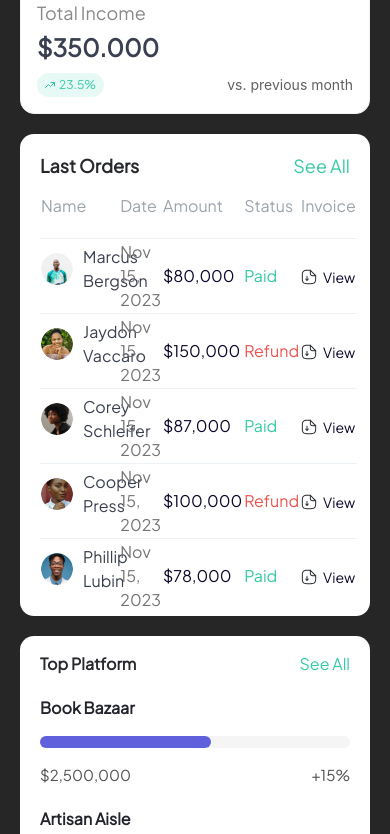
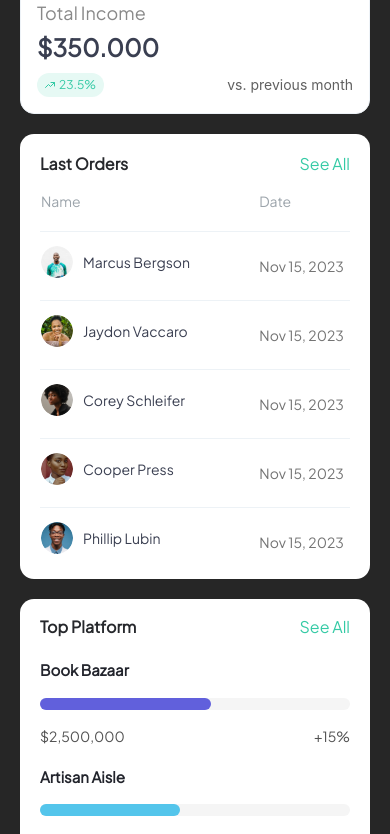
Before and after one commit to icyybee/Geegpay, a Next.js app: page /dashboard in a window 390 px wide. Shown: the part 1080-1914 px from the top of the page. Built offline with nearby package versions, Linux system fonts and the light colour scheme.

Commit message:
responsiveness

```diff
--- a/package.json
+++ b/package.json
@@ -9,7 +9,10 @@
     "lint": "next lint"
   },
   "dependencies": {
+    "@emotion/react": "^11.11.3",
+    "@emotion/styled": "^11.11.0",
     "@headlessui/react": "^1.7.18",
+    "@mui/material": "^5.15.6",
     "antd": "^5.13.2",
     "apexcharts": "^3.45.2",
     "next": "14.1.0",
--- a/src/app/globals.css
+++ b/src/app/globals.css
@@ -7,6 +7,7 @@ body {
   margin: 0;
   background: #262626;
 }
+
 /* APEX CHART STYLING */
 .apexcharts-text tspan {
   font-family: '__Plus_Jakarta_Sans_24adf4' !important;
@@ -18,6 +19,7 @@ body {
 
 .mainbar {
   margin-left: 0px;
+  width: 100%;
   margin-bottom: 30px;
 }
 
@@ -84,3 +86,23 @@ body {
   justify-content: end;
   gap: 12px;
 }
+
+@media (max-width:900px) {
+  .MuiTable-root {
+       width: 1118px !important;
+  }
+}
+
+.table-img img {
+  height: 40px;
+  width: 40px;
+  border-radius: 50%;
+  object-fit: cover;
+}
+
+.table-image img {
+  height: 50px;
+  width: 50px;
+  border-radius: 50%;
+  object-fit: cover;
+}
--- a/src/components/lastorders/LastOrders.tsx
+++ b/src/components/lastorders/LastOrders.tsx
@@ -9,16 +9,18 @@ export default function LastOrders() {
   const [currentDisplay, setCurrentDisplay] = useState<number>(5);
 
   return (
-    <div className={`flex-1 px-5 pt-[18px] pb-[3px] ${isDarkMode ? 'bg-darkcard' : 'bg-white'} h-fit rounded-[14px] border-gray-200 flex flex-col gap-[14px]`}>
+    <div className={`tab:flex-1 w-full px-5 pt-[18px] pb-[3px] ${isDarkMode ? 'bg-darkcard' : 'bg-white'} h-fit rounded-[14px] border-gray-200 flex flex-col gap-[14px]`}>
       <div className='w-full flex justify-between items-center'>
-        <h1 className={`text-[18px] font-semibold ${isDarkMode ? 'text-textdark-100' : 'text-textlight-200'}`}>Last Orders</h1>
+        <h1 className={`tab:text-[18px] font-semibold ${isDarkMode ? 'text-textdark-100' : 'text-textlight-200'}`}>Last Orders</h1>
         {currentDisplay === 10 ? (
-          <p onClick={() => setCurrentDisplay(5)} className='text-[18px] font-medium text-primary cursor-pointer'>See Less</p>
+          <p onClick={() => setCurrentDisplay(5)} className='tab:text-[18px] font-medium text-primary cursor-pointer'>See Less</p>
         ) : (
-          <p onClick={() => setCurrentDisplay(10)} className='text-[18px] font-medium text-primary cursor-pointer'>See All</p>
+          <p onClick={() => setCurrentDisplay(10)} className='tab:text-[18px] font-medium text-primary cursor-pointer'>See All</p>
         )}
       </div>
-      <OrderTable currentDisplay={currentDisplay} />
+      <div className='w-full overflow-scroll'>
+        <OrderTable currentDisplay={currentDisplay} />
+      </div>
     </div>
   )
 }
--- a/src/components/lastorders/OrderTable.tsx
+++ b/src/components/lastorders/OrderTable.tsx
@@ -29,21 +29,21 @@ const OrderTable: React.FC<OrderTableProp> = ({currentDisplay}) =>  {
     }
 
     return (
-        <table className="w-full">
+        <table className="tab:w-full w-[600px]">
             <tr className=''>
-                <th className="font-medium pb-5 text-left text-[16px] text-textlight-60">
+                <th className="font-medium pb-5 text-left tab:text-[16px] text-sm text-textlight-60">
                     Name
                 </th>
-                <th className="text-[16px] text-textlight-60 font-medium pb-5 text-left">
+                <th className="tab:text-[16px] text-sm text-textlight-60 font-medium pb-5 text-left">
                     Date
                 </th>
-                <th className="text-[16px] text-textlight-60 font-medium pb-5 text-left">
+                <th className="tab:text-[16px] text-sm text-textlight-60 font-medium pb-5 text-left">
                     Amount
                 </th>
-                <th className=" text-[16px] text-textlight-60 font-medium pb-5 text-left">
+                <th className=" tab:text-[16px] text-sm text-textlight-60 font-medium pb-5 text-left">
                     Status
                 </th>
-                <th className="text-[16px] text-textlight-60 font-medium pb-5 text-left">
+                <th className="tab:text-[16px] text-sm text-textlight-60 font-medium pb-5 text-left">
                     Invoice
                 </th>
             </tr>
@@ -51,16 +51,16 @@ const OrderTable: React.FC<OrderTableProp> = ({currentDisplay}) =>  {
                 <tr key={index} className={`border-t ${isDarkMode ? 'border-grey' : 'border-gray-250'}`}>
                     <td className='flex items-center gap-[10px] h-[60px]'>
                         <Image src={`/${order.image}`} alt='profile' className='object-contain rounded-full' width={32} height={32}/>
-                        <p className={`text-[16px] font-medium ${isDarkMode ? 'text-textdark-200' : 'text-textlight-300'}`}>{order.name}</p>
+                        <p className={`tab:text-[16px] text-sm font-medium ${isDarkMode ? 'text-textdark-200' : 'text-textlight-300'}`}>{order.name}</p>
                     </td>
                     <td className='h-[60px]'>
-                        <p className='text-[16px] text-textdark-200'>{order.date}</p>
+                        <p className='tab:text-[16px] text-sm text-textdark-200'>{order.date}</p>
                     </td>
                     <td className='h-[60px]'>
-                        <p className={`text-[16px] font-medium ${isDarkMode ? 'text-textdark-100' : 'text-bgdark'}`}>{order.amount}</p>
+                        <p className={`tab:text-[16px] text-sm font-medium ${isDarkMode ? 'text-textdark-100' : 'text-bgdark'}`}>{order.amount}</p>
                     </td>
                     <td className='h-[60px]'>
-                        <p className={`text-[16px] ${order.status === "Paid" ? "text-primary" : "text-error"}`}>{order.status}</p>
+                        <p className={`tab:text-[16px] text-sm ${order.status === "Paid" ? "text-primary" : "text-error"}`}>{order.status}</p>
                     </td>
                     <td onClick={() => {setViewModal(!viewModal); setOrders(order)}} className='cursor-pointer h-[60px] flex items-center gap-[6px]'>
                         <svg xmlns="http://www.w3.org/2000/svg" width="16" height="16" viewBox="0 0 16 16" fill="none">
--- a/src/components/topplatform/PlatformRates.tsx
+++ b/src/components/topplatform/PlatformRates.tsx
@@ -22,15 +22,15 @@ const PlatformRates: React.FC<PlatformRatesProps> = ({currentDisplay}) => {
         <div className='flex flex-col gap-5'>
             {PlatformData?.slice(0, currentDisplay)?.map((data, index) => (
                 <div key={index} className='flex flex-col gap-4'>
-                    <h2 className={`tab:text-[18px] font-semibold ${isDarkMode ? 'text-textdark-200' : 'text-textlight-600'}`}>{data.name}</h2>
+                    <h2 className={`tab:text-[18px] text-[15px] font-semibold ${isDarkMode ? 'text-textdark-200' : 'text-textlight-600'}`}>{data.name}</h2>
                     <Popover content={() => content(data.rate)}>
                         <div className={`cursor-pointer w-full h-3 ${isDarkMode ? 'bg-grey' : 'bg-gray-500'} rounded-[40px]`}>
                             <div className='rounded-[40px] h-full' style={{background: data.color, width: data.width}}></div>
                         </div>
                     </Popover>
                     <div className='w-full flex items-center justify-between'>
-                        <p className='tab:text-[18px] text-[15px] text-textlight-550'>{data.amount}</p>
-                        <p className='tab:text-[18px] text-[15px] text-textlight-550'>{data.rate}</p>
+                        <p className='tab:text-[18px] text-sm text-textlight-550'>{data.amount}</p>
+                        <p className='tab:text-[18px] text-sm text-textlight-550'>{data.rate}</p>
                     </div>
                 </div>
             ))}
--- a/src/components/topplatform/TopPlatform.tsx
+++ b/src/components/topplatform/TopPlatform.tsx
@@ -11,7 +11,7 @@ export default function TopPlatform() {
     return (
         <div className={`desktop:w-[40%] w-full px-5 py-4 desktop:h-[490px] overflow-y-scroll ${isDarkMode ? 'bg-darkcard' : 'bg-white'} rounded-[14px] border-gray-200 flex flex-col gap-5`}>
             <div className='w-full flex justify-between items-center'>
-                <h1 className={`tab:text-[18px] text-[16px] font-semibold ${isDarkMode ? 'text-textdark-100' : 'text-textlight-200'}`}>Top Platform</h1>
+                <h1 className={`tab:text-[18px] font-semibold ${isDarkMode ? 'text-textdark-100' : 'text-textlight-200'}`}>Top Platform</h1>
                 {currentDisplay === 7 ? (
                     <p onClick={() => setCurrentDisplay(4)} className='tab:text-[18px] font-medium text-primary cursor-pointer'>See Less</p>
                 ) : (
```
Also changed, not shown: 1 other file (tests, documents, lock files or other folders).
